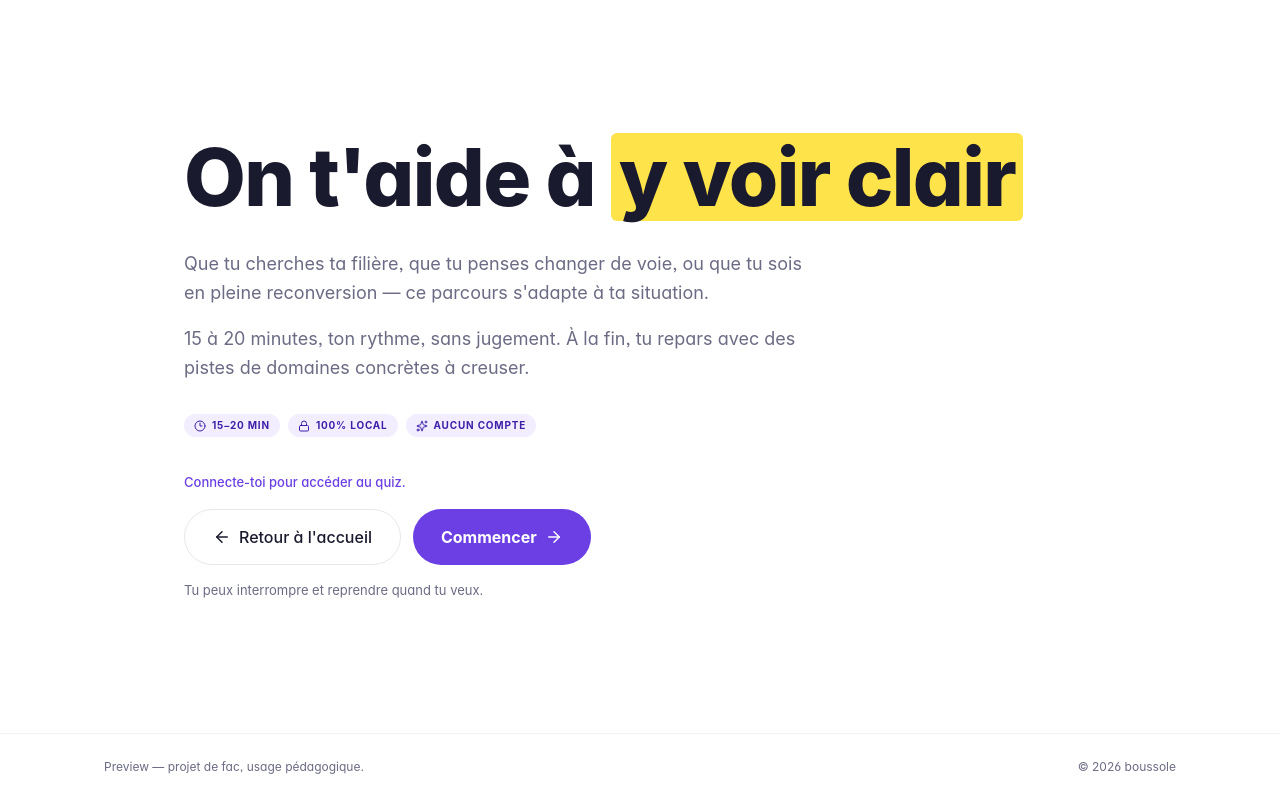
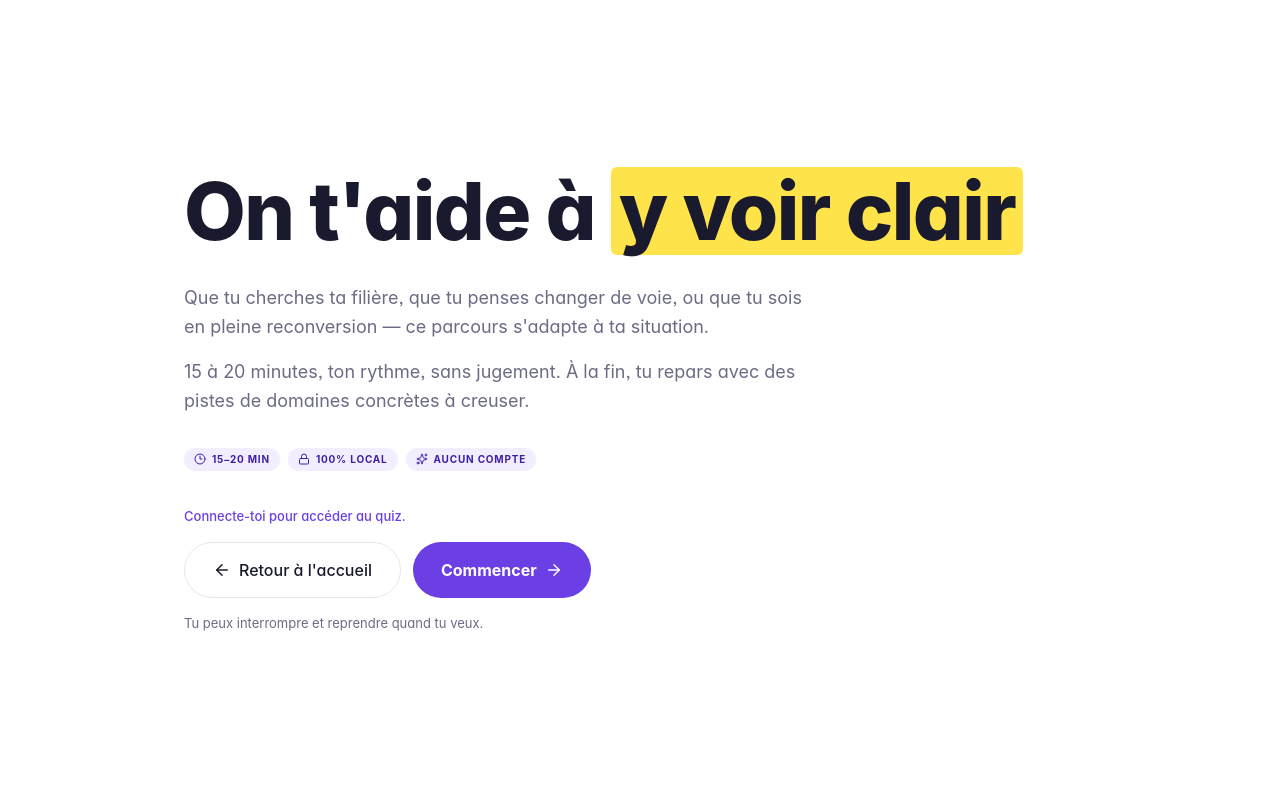
Before and after one commit to EDauchy/Jane_Orientation_Front, a React (Vite) app: page /quiz in a window 1280 px wide. Built offline with nearby package versions, Linux system fonts and the light colour scheme; no server answers.

Commit message:
fix: footer quiz

```diff
--- a/src/pages/quiz/Landing.tsx
+++ b/src/pages/quiz/Landing.tsx
@@ -182,12 +182,6 @@ export default function Landing() {
         </div>
       </section>
 
-      <footer className="w-full border-t border-ink/5">
-        <div className="max-w-[1120px] mx-auto px-6 py-6 flex flex-wrap items-center justify-between gap-3 text-[12px] text-muted">
-          <span>Preview — projet de fac, usage pédagogique.</span>
-          <span>© {new Date().getFullYear()} boussole</span>
-        </div>
-      </footer>
 
       <LoginModal
         isOpen={isLoginOpen}
```
